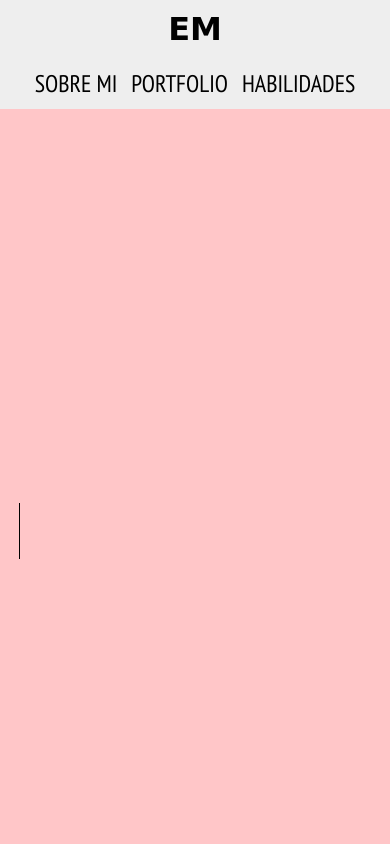
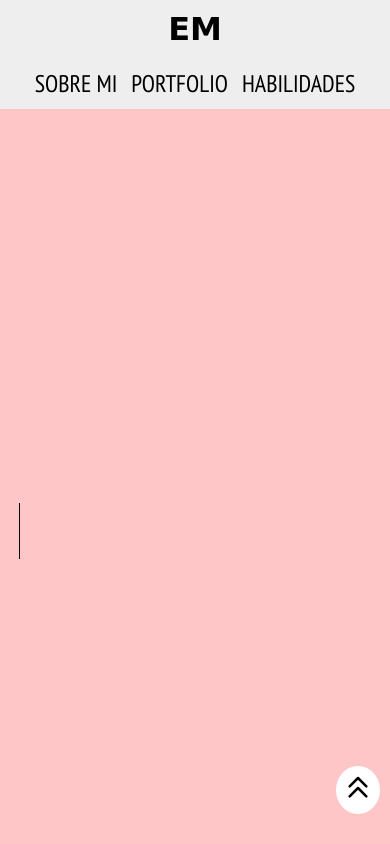
Before and after one commit to eugeniamayol/Mi-portfolio, a website: page index.html in a window 390 px wide. Shown: the top 844 px of the page. Drawn offline with nearby package versions, Linux system fonts and the light colour scheme; a web font is replaced by a local one.

Commit message:
Agregué botón Ir Arriba

```diff
--- a/index.html
+++ b/index.html
@@ -11,7 +11,7 @@
 
 </head>
 <body>
-	<header>
+	<header id="header">
 		<div class="logo">
 			Em
 		</div>
@@ -176,6 +176,14 @@
 		</div>
 	</section>
 
+	<div class="irArriba">
+		<a href="index.html#header"><svg xmlns="http://www.w3.org/2000/svg" class="icon icon-tabler icon-tabler-chevrons-up" width="40" height="40" viewBox="0 0 24 24" stroke-width="1.5" stroke="#000000" fill="none" stroke-linecap="round" stroke-linejoin="round">
+ 		 <path stroke="none" d="M0 0h24v24H0z" fill="none"/>
+  		<polyline points="7 11 12 6 17 11" />
+  		<polyline points="7 17 12 12 17 17" />
+		</svg></a>
+	</div>
+
 	<footer>
 		<div class="contacto">
 			<h3>Contacto</h3>
--- a/scss/_main.scss
+++ b/scss/_main.scss
@@ -33,8 +33,24 @@
 	&:hover{
 		background-image: linear-gradient(to top, #c1c6ee, #a6d7f5, #9de4ea, #b4ecd3, #dceec1);
 			}
+}
 
+.irArriba{
+	padding: 10px;
+	border-radius: 50%;
+	background: $blanco;
+	position: fixed;
+	bottom:20px;
+	right:20px;
 }
+
+@media all and (max-width: 576px){
+	.irArriba{
+	padding: 2px;
+	bottom:30px;
+	right:10px;}
+}
+
 
 header{
 	background-color: $grisClaro;
```
Also changed, not shown: css/estilos.css.
